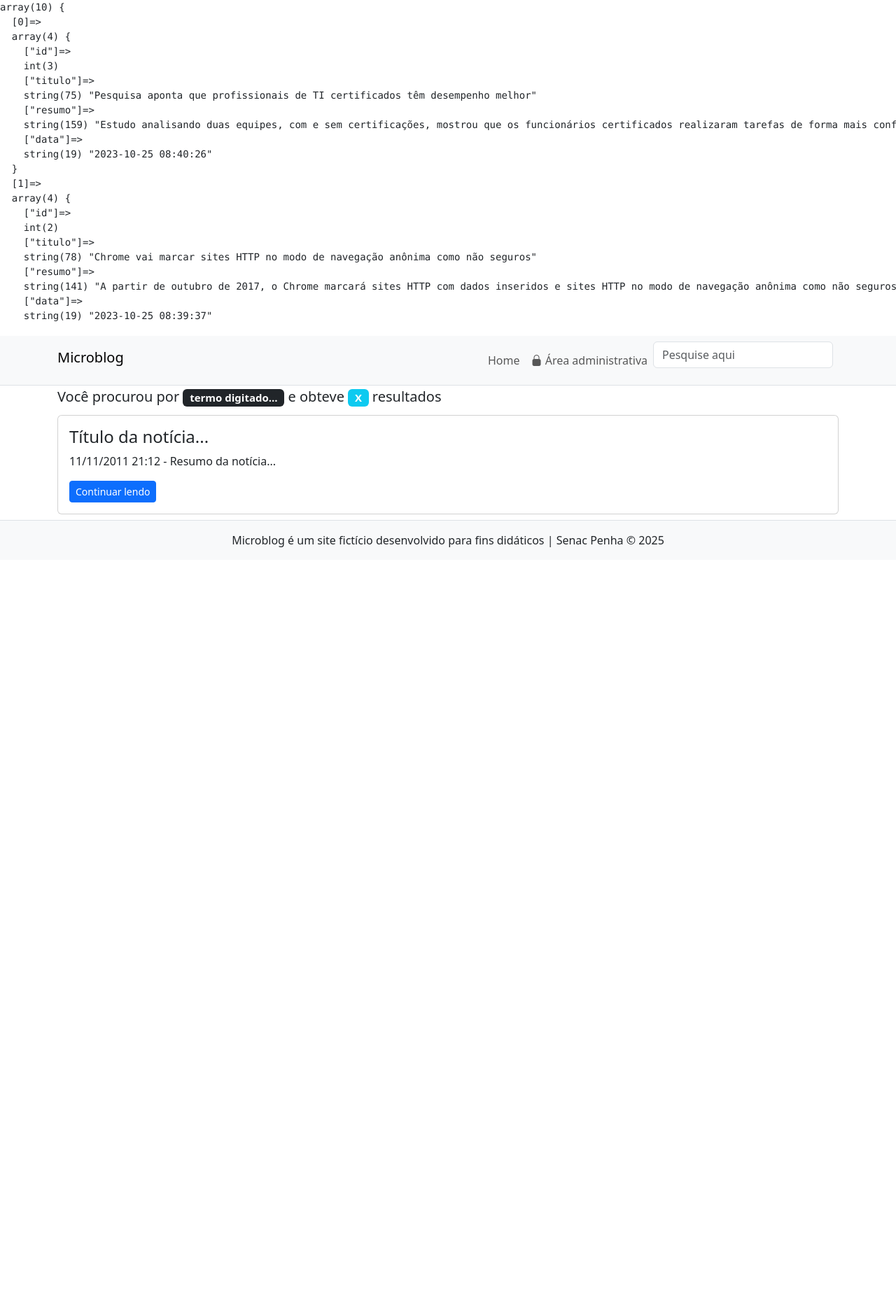
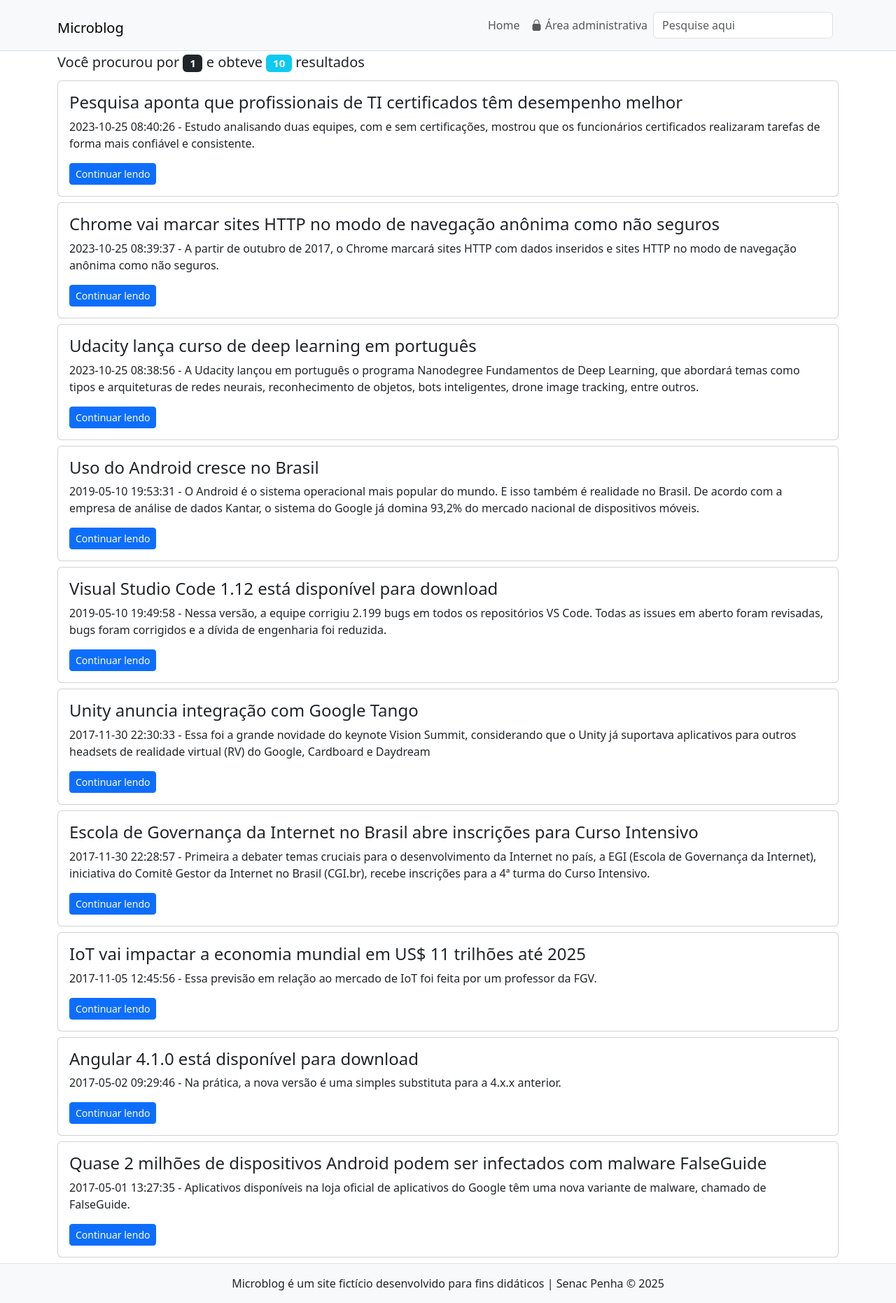
Before and after one commit to Rodvehman/microblog_rodrigo, a PHP site: page /resultados.php?busca=1 in a window 1280 px wide. Shown: the whole page at 70% size. Before the commit the page ends 782 px from the top, so only its background shows below. Run offline with PHP 8.4, Linux system fonts and the light colour scheme; data comes from the database, SQL or seed files in the repository.

Commit message:
Update resultados.php

```diff
--- a/resultados.php
+++ b/resultados.php
@@ -11,7 +11,6 @@ $termo = Utils::sanitizar($_GET['busca']);
 
 try {
     $dados = $noticiaServico->buscarNoticias($termo);
-    Utils::dump($dados);
 } catch (\Throwable $e) {
     $erro = "Erro ao fazer a busca no sistema.<br>".$e->getMessage();
 }
@@ -21,20 +20,20 @@ require_once "includes/cabecalho.php";
 <div class="row my-1 mx-md-n1">
     <h2 class="col-12 fs-5 fw-light">
         Você procurou por
-        <span class="badge bg-dark"> termo digitado... </span> e
-        obteve <span class="badge bg-info">  X </span> resultados
+        <span class="badge bg-dark"> <?= $termo?> </span> e
+        obteve <span class="badge bg-info">  <?= count($dados) ?> </span> resultados
     </h2>
 
-
+<?php foreach($dados as $dado): ?>
     <div class="col-12 my-1">
         <article class="card">
             <div class="card-body">
                 <h3 class="fs-4 card-title fw-light">
-                    Título da notícia...
+                    <?= $dado['titulo'] ?>
                 </h3>
                 <p class="card-text">
-                    <time>11/11/2011 21:12</time> -
-                    Resumo da notícia...
+                    <time><?= $dado['data']?></time> -
+                    <?= $dado['resumo']?>
                 </p>
 
                 <a href="noticia.php"
@@ -42,6 +41,7 @@ require_once "includes/cabecalho.php";
             </div>
         </article>
     </div>
+<?php endforeach; ?>
 
 </div>
 
```
